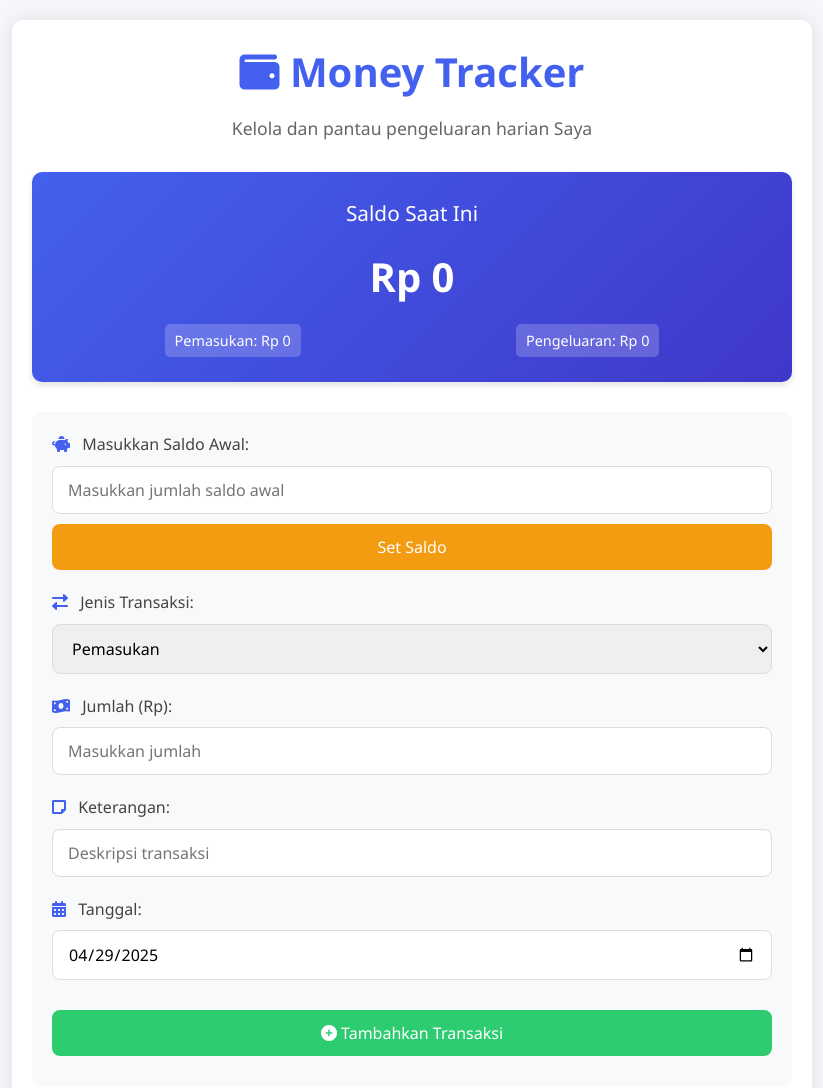
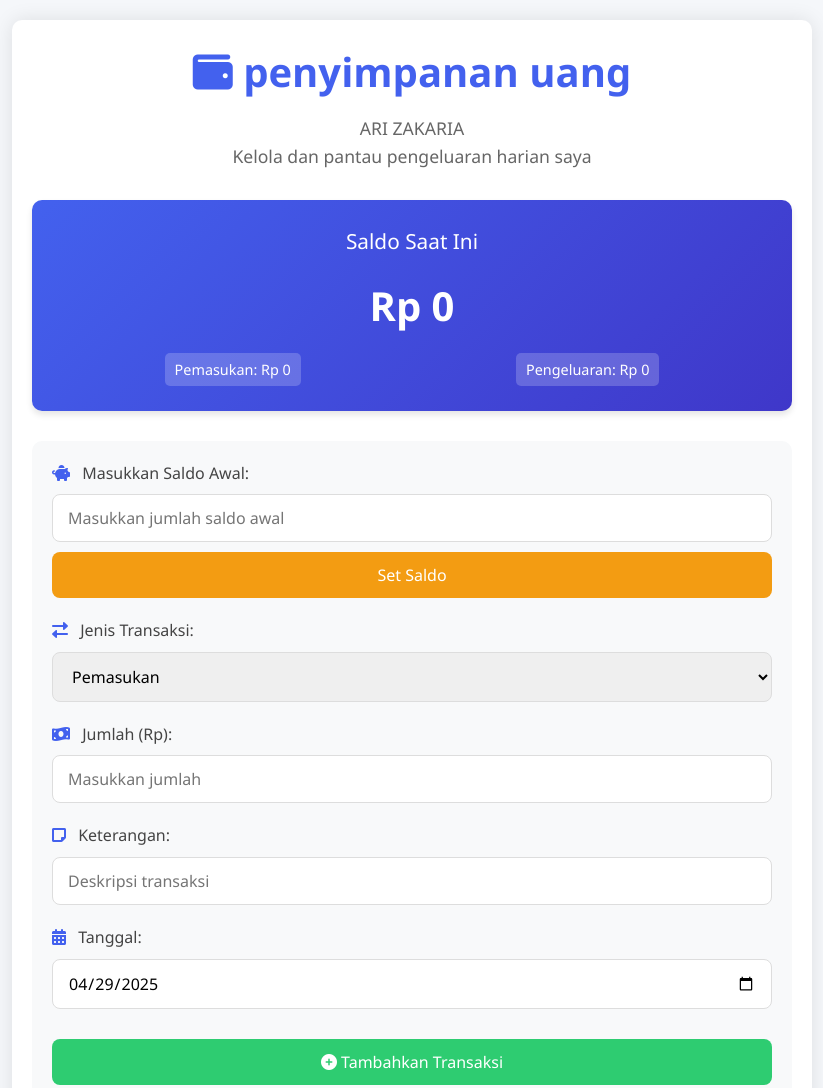
Before and after one commit to ARI-Tech-bus/TABUNGAN-PRIBADI, a plain HTML site: page index.html in a window 1280 px wide. Shown: the top 1088 px of the page, without its empty margins (228-1051 px from the left). Drawn offline with Linux system fonts and the light colour scheme.

Commit message:
Update index.html

```diff
--- a/index.html
+++ b/index.html
@@ -10,8 +10,9 @@
 <body>
     <div class="container">
         <header>
-            <h1><i class="fas fa-wallet"></i> Money Tracker</h1>
-            <p>Kelola dan pantau pengeluaran harian Saya</p>
+            <h1><i class="fas fa-wallet"></i> penyimpanan uang</h1>
+            <p>ARI ZAKARIA</p>
+            <p>Kelola dan pantau pengeluaran harian saya</p>
         </header>
 
         <div class="balance-card">
```
